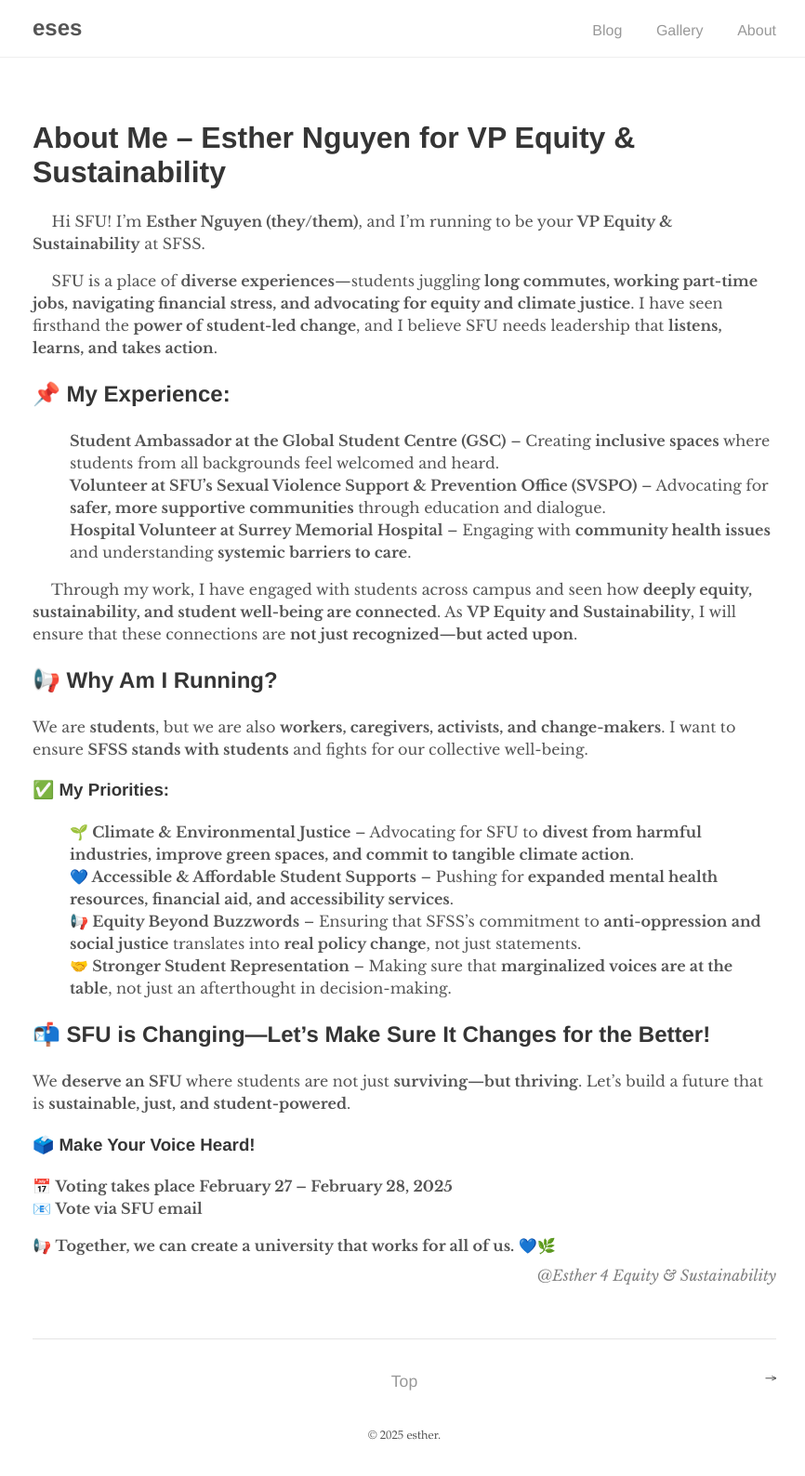
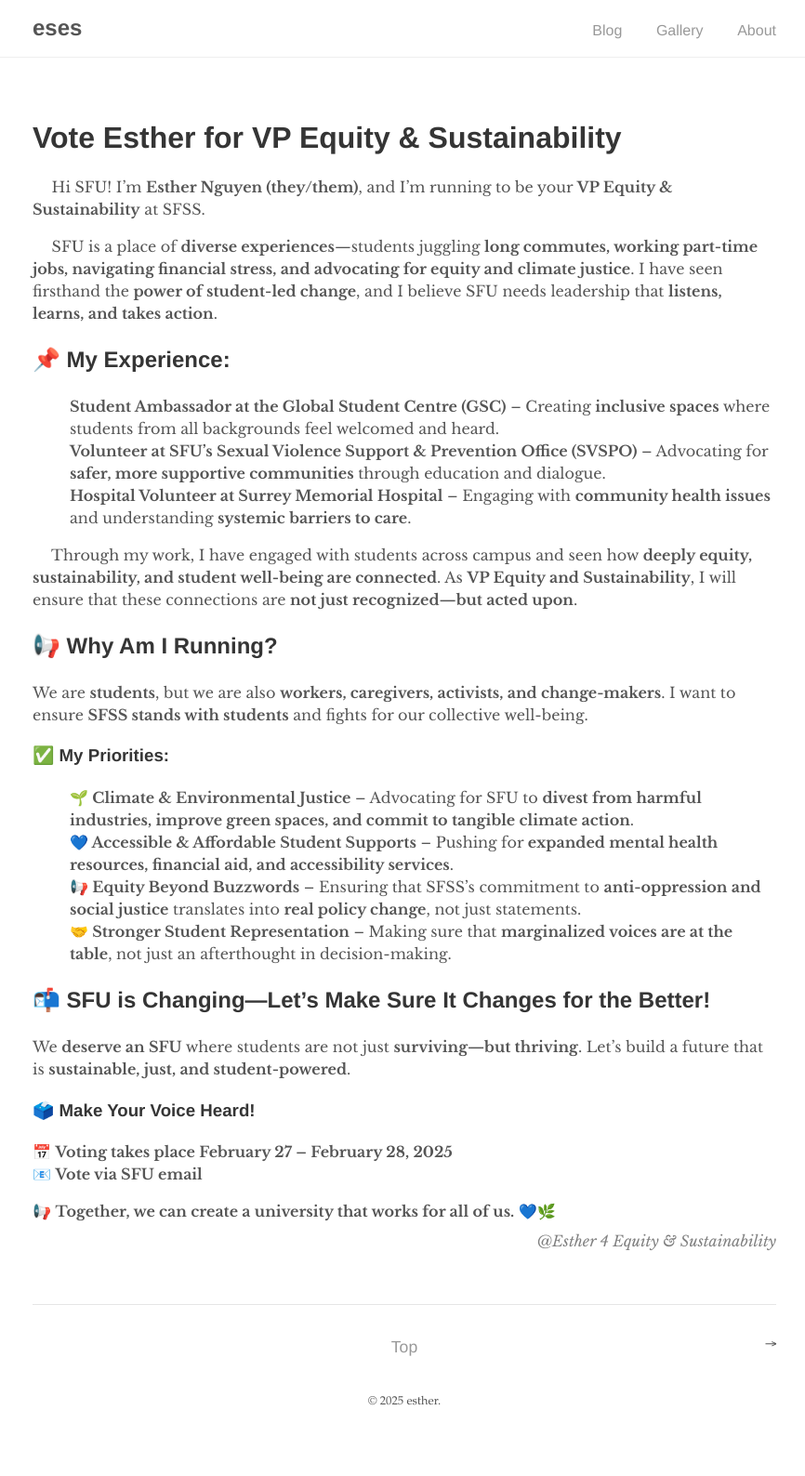
Before and after one commit to estorii/estorii.github.io, a Jekyll site: the page built from _posts/2024-03-07-vote-esther.md, in a window 1280 px wide. Shown: the whole page at 93% size, without its empty margins (205-1071 px from the left). Built offline with Jekyll 4.4.1, drawn with Linux system fonts in a browser that asks for light colours; comment, search, counter and statistics services are not loaded; after the commit the page ends 1551 px from its top, so only the background shows below that.

Commit message:
Update 2024-03-07-vote-esther.md

```diff
--- a/_posts/2024-03-07-vote-esther.md
+++ b/_posts/2024-03-07-vote-esther.md
@@ -12,7 +12,7 @@
 
 
 
-# About Me – Esther Nguyen for VP Equity & Sustainability
+# Vote Esther for VP Equity & Sustainability
 
 &emsp; Hi SFU! I’m **Esther Nguyen (they/them)**, and I’m running to be your **VP Equity & Sustainability** at SFSS.
 
```
